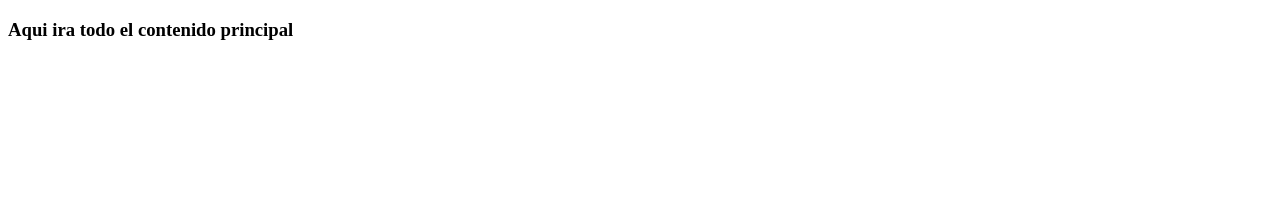
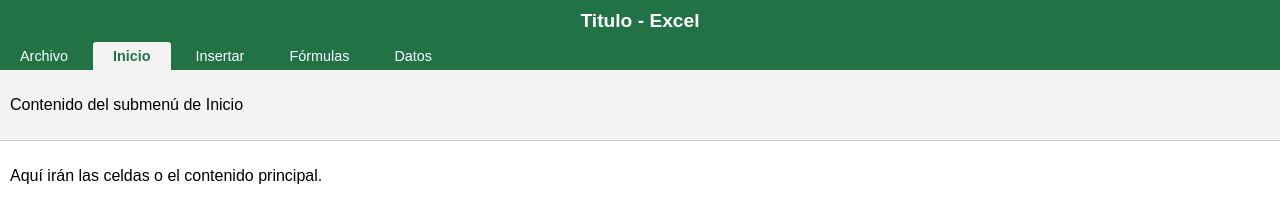
Before and after one commit to AxelBetancourth/Excel, a plain HTML site: page main.html in a window 1280 px wide. Drawn offline with Linux system fonts and the light colour scheme.

Commit message:
Cinta de opciones realizada

```diff
--- /dev/null
+++ b/main.css
@@ -0,0 +1,122 @@
+/* Estilos generales */
+
+body {
+    margin: 0;
+    font-family: Arial, sans-serif;
+    overflow-x: hidden;
+}
+
+header {
+    background: #217346;
+    border-bottom: none;
+    padding-top: 10px;
+}
+
+
+/* Cinta de opciones */
+
+.ribbon {
+    display: flex;
+    flex-direction: column;
+}
+
+.ribbon-title {
+    width: 100%;
+    text-align: center;
+    color: #ffffff;
+}
+
+.ribbon-title h1 {
+    margin: 0;
+    font-size: 1.2em;
+}
+
+.ribbon-tabs {
+    width: 100%;
+    margin-top: 10px;
+    display: flex;
+    gap: 5px;
+    justify-content: flex-start;
+}
+
+.ribbon-tabs button {
+    padding: 6px 20px;
+    border: none;
+    background: #217346;
+    color: #ffffff;
+    cursor: pointer;
+    font-size: 0.9em;
+    border-top-left-radius: 3px;
+    border-top-right-radius: 3px;
+    border-bottom: none;
+}
+
+.ribbon-tabs button:focus {
+    outline: none;
+}
+
+.ribbon-tabs button:hover {
+    background: #3a9e6e;
+}
+
+.ribbon-tabs button.active {
+    background: #F3F3F3;
+    color: #217346;
+    font-weight: bold;
+}
+
+
+/* Barra lateral para Archivo que cubre toda la pantalla */
+
+.sidebar {
+    position: fixed;
+    top: 0;
+    left: 0;
+    transform: translateX(-100%);
+    width: 100%;
+    height: 100%;
+    background: #e0e0e0;
+    transition: transform 0.3s ease;
+    padding: 10px;
+    z-index: 1000;
+}
+
+.sidebar.active {
+    transform: translateX(0);
+}
+
+.sidebar .sidebar-content {
+    display: flex;
+    flex-direction: column;
+    height: 100%;
+}
+
+.sidebar .sidebar-content button {
+    align-self: flex-start;
+    margin-bottom: 10px;
+    padding: 5px 10px;
+    cursor: pointer;
+}
+
+
+/* Contenedor del submenú (pestañas Inicio, Insertar, etc.) */
+.submenu-container {
+    background: #F3F3F3;
+    padding: 10px;
+    border-top: none;
+    border-bottom: 1px solid #ccc;
+}
+
+.submenu {
+    display: none;
+}
+
+.submenu.active {
+    display: block;
+}
+
+/* Área principal (celdas) */
+
+main {
+    padding: 10px;
+}
--- a/main.html
+++ b/main.html
@@ -1,13 +1,72 @@
 <!DOCTYPE html>
-<html lang="en">
+<html lang="es">
 <head>
-    <meta charset="UTF-8">
-    <meta name="viewport" content="width=device-width, initial-scale=1.0">
-    <title>Excel</title>
+  <meta charset="UTF-8" />
+  <meta name="viewport" content="width=device-width, initial-scale=1.0" />
+  <title>Excel</title>
+  <link rel="stylesheet" href="main.css">
 </head>
 <body>
 
-    <h3>Aqui ira todo el contenido principal</h3>
+  <!-- Cinta de opciones -->
+  <header>
+    <div class="ribbon">
+      <div class="ribbon-title">
+        <h1>Titulo <b>- Excel</b></h1>
+      </div>
+      <nav class="ribbon-tabs">
+        <button data-tab="archivo">Archivo</button>
+        <button data-tab="inicio" class="active">Inicio</button>
+        <button data-tab="insertar">Insertar</button>
+        <button data-tab="formulas">Fórmulas</button>
+        <button data-tab="datos">Datos</button>
+      </nav>
+    </div>
+  </header>
+
+  <!-- Barra lateral que se muestra al hacer clic en "Archivo" -->
+  <aside id="archivo-sidebar" class="sidebar">
+    <div class="sidebar-content">
+      <button id="sidebar-close">Regresar</button>
+      <p>
+        Lorem ipsum dolor sit amet, consectetur adipiscing elit.
+        Donec vitae urna nec urna pharetra fermentum. Sed quis justo nec nisi
+        cursus facilisis. Integer at dui ac mi placerat consequat.
+      </p>
+      <!-- Aquí claudio puedes agregar más opciones o contenido -->
+
+    </div>
+  </aside>
+
+  <!-- Contenedor para los submenús de cada pestaña -->
+  <section id="submenu-container" class="submenu-container">
+    <div id="submenu-inicio" class="submenu active">
+      <p>Contenido del submenú de Inicio</p>
+      <!-- Aquí irán las opciones de la pestaña Inicio -->
+    </div>
+
+    <div id="submenu-insertar" class="submenu">
+      <p>Contenido del submenú de Insertar</p>
+      <!-- Opciones de Insertar -->
+    </div>
+
+    <div id="submenu-formulas" class="submenu">
+      <p>Contenido del submenú de Fórmulas</p>
+      <!-- Opciones de Fórmulas -->
+    </div>
+
+    <div id="submenu-datos" class="submenu">
+      <p>Contenido del submenú de Datos</p>
+      <!-- Opciones de Datos -->
+    </div>
+  </section>
+
+  <!-- Aqui iran las celdas -->
+  <main>
+    <p>Aquí irán las celdas o el contenido principal.</p>
+  </main>
+
+  <script src="main.js"></script>
 
 </body>
 </html>
--- a/main.js
+++ b/main.js
@@ -1 +1,71 @@
 // Aqui ira el codigo javascrip del main
+
+const tabs = document.querySelectorAll('.ribbon-tabs button');
+const submenus = document.querySelectorAll('.submenu');
+const submenuContainer = document.getElementById('submenu-container');
+const sidebar = document.getElementById('archivo-sidebar');
+const sidebarClose = document.getElementById('sidebar-close');
+
+/**
+* Activa la pestaña solicitada. Si es "archivo", muestra la barra lateral.
+* Para las demás pestañas, muestra el submenú correspondiente.
+*/
+
+function activateTab(tabName){
+    if(tabName === 'archivo'){
+        sidebar.classList.add('active');
+        // Oculta el submenu cuando se abre el archivo
+        submenuContainer.style.display = 'none';
+    } else {
+        // Asegurarse de ocultar la barra lateral si estuviera abierta
+        sidebar.classList.remove('active');
+        submenuContainer.style.display = 'block';
+        // Actualizar la clase active en los botones
+        tabs.forEach(btn => {
+            if(btn.dataset.tab === tabName){
+                btn.classList.add('active');
+            } else {
+                btn.classList.remove('active');
+            }
+        });
+
+        // Mostrar el submenu correspondiente y ocultar los demas
+        submenus.forEach(menu => {
+            if(menu.id === 'submenu-' + tabName){
+                menu.classList.add('active');
+            } else {
+                menu.classList.remove('active');
+            }
+        });
+
+        // Guardar la pestaña seleccionada para mantenerla al recargar
+        localStorage.setItem('activeTab', tabName);
+    }
+}
+
+// Asignamos el evento a cada botón de la cinta
+
+tabs.forEach(btn => {
+    btn.addEventListener('click', () => {
+        const tab = btn.dataset.tab;
+        activateTab(tab);
+    });
+}
+);
+
+
+// Botón para cerrar la barra lateral y regresar al contenido principal
+
+sidebarClose.addEventListener('click', () => {
+    sidebar.classList.remove('active');
+    submenuContainer.style.display = 'block';
+}
+);
+
+// Al cargar la página, se lee la pestaña activa almacenada o se muestra "inicio" por defecto
+
+document.addEventListener('DOMContentLoaded', () => {
+    const activeTab = localStorage.getItem('activeTab') || 'inicio';
+    activateTab(activeTab);
+}
+);
```
